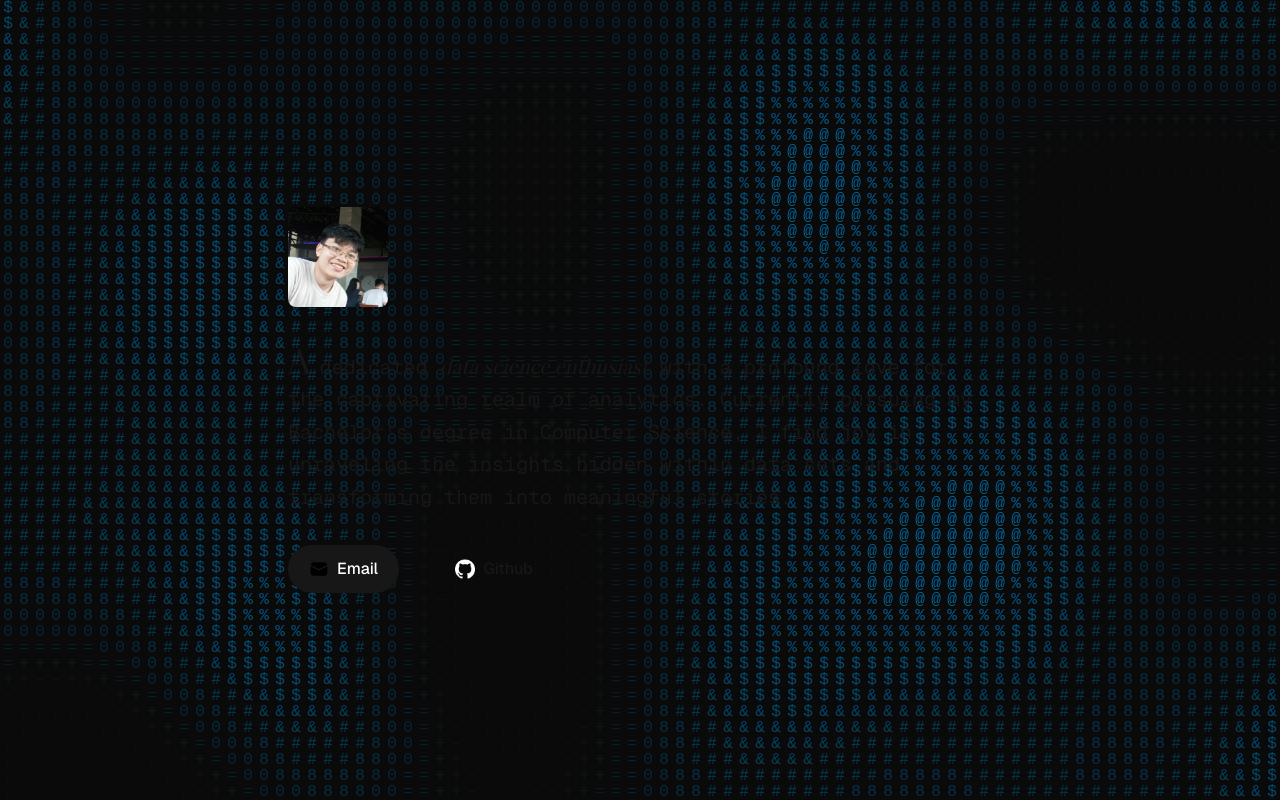
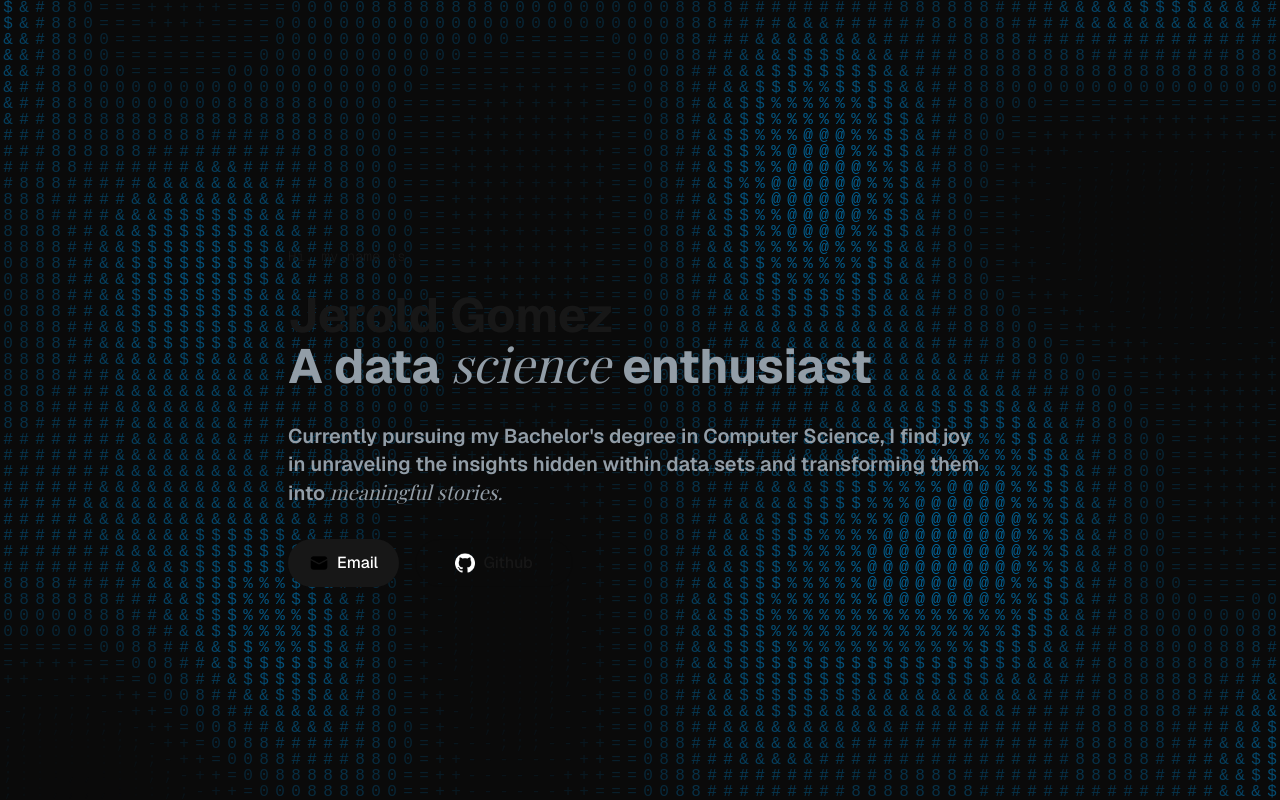
Before and after one commit to JeroldGomez/jerold-gomez-portfolio, a Next.js app: page / in a window 1280 px wide. Shown: the top 800 px of the page. Built offline with nearby package versions, Linux system fonts and the light colour scheme.

Commit message:
Update Introduction Section

```diff
--- a/app/page.tsx
+++ b/app/page.tsx
@@ -57,25 +57,33 @@ export default function Home() {
         relative z-10
       ">
         <div>
-          <Image
+          {/* <Image
             className="rounded-lg"
             src="/jerold.jpg"
             alt="My Picture"
             width={100}
             height={100}
             priority
-          />
+          /> */}
         </div>
-
-        <p className="text-xl font-normal leading-relaxed font-[family-name:var(--font-geist-mono)] text-[color:var(--secondary-text-color)]">
-          <span className="text-4xl font-[family-name:var(--font-playfair-display)] text-[color:var(--secondary-text-color)]">
-            A{" "}
+        <p className="text-sm font-light leading-relaxed font-[family-name:var(--font-geist-mono)] text-[color:var(--secondary-text-color)]">
+          Hi, my name is <br /><br />
+          <span className="text-5xl font-bold font-[family-name:var(--font-geist-sans)] text-[color:var(--secondary-text-color)]">
+            Jerold Gomez
+          </span> <br />
+          <span className="text-[#929DA7] text-5xl font-bold font-[family-name:var(--font-geist-sans)]">
+            A data{" "}
+            <span className="font-normal text-[color:var(--primary-text-color)] font-[family-name:var(--font-playfair-display)] italic">
+            science{" "}
+            </span>
+            enthusiast
           </span>
-          dedicated{" "}
+        </p>
+        <p className="text-xl font-semibold font-[family-name:var(--font-geist-sans)] text-[#929DA7]">
+          Currently pursuing my Bachelor's degree in Computer Science, I find joy in unraveling the insights hidden within data sets and transforming them into {" "}
           <span className="font-normal text-[color:var(--primary-text-color)] font-[family-name:var(--font-playfair-display)] italic">
-            data science enthusiast
+            meaningful stories.
           </span>
-          {" "}with a profound love for the captivating realm of analytics. Currently pursuing my Bachelor's degree in Computer Science, I find joy in unraveling the insights hidden within data sets and transforming them into meaningful stories.
         </p>
 
         <div className="flex gap-4 items-center flex-col sm:flex-row font-[family-name:var(--font-geist-sans)]">
```
